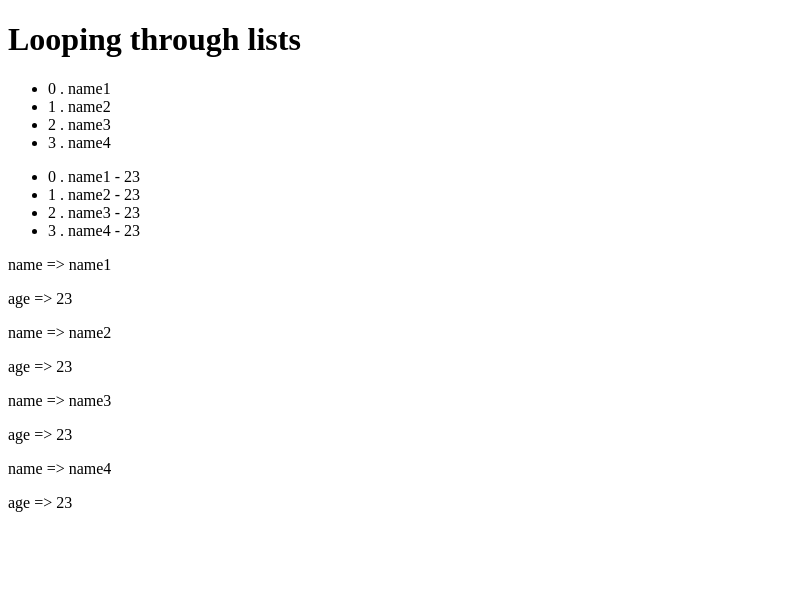
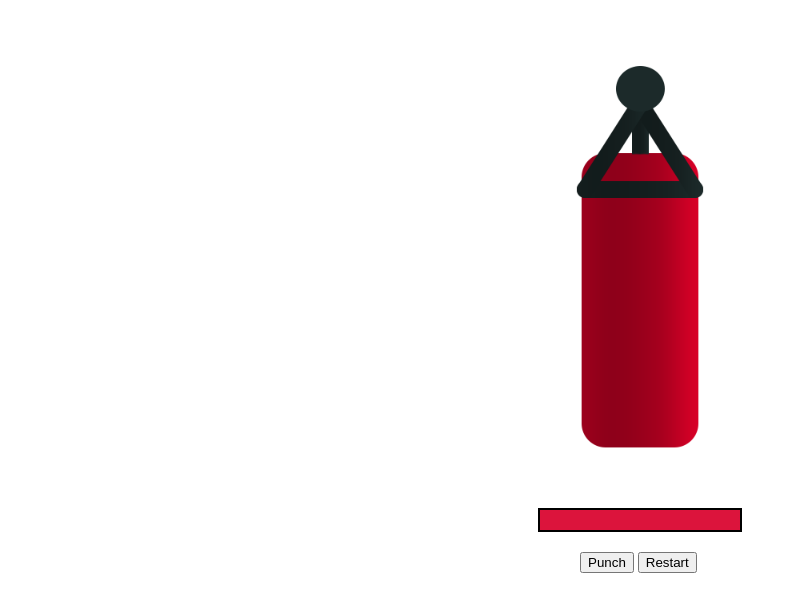
Before and after one commit to som-31/vueJsPlaylist, a plain HTML site: page index.html in a window 1280 px wide. Shown: the whole page, without its empty margins (0-797 px from the left). Drawn offline with nearby package versions, Linux system fonts and the light colour scheme.

Commit message:
updated lesson 13

```diff
--- a/app.js
+++ b/app.js
@@ -1,16 +1,20 @@
 new Vue({
     el : "#vue-app",
     data : {
-    characters : ['name1', 'name2','name3', 'name4'],
-    ninjas : [
-        {name : 'name1', age : 23},
-        {name : 'name2', age : 23},
-        {name : 'name3', age : 23},
-        {name : 'name4', age : 23},
-    ]
+         health : 100,
+         ended : false
     },
     methods : {
-
+        punch(){
+            this.health -= 10;
+            if(this.health === 0){
+               this.ended = true;
+            }
+        },
+        restart(){
+            this.health = 100;
+            this.ended = false;
+        }
     },
     computed : {
 
--- a/index.html
+++ b/index.html
@@ -7,24 +7,20 @@
     <script src="https://cdn.jsdelivr.net/npm/vue/dist/vue.js"></script></head>
 <body>
 <div id="vue-app">
-   <h1>Looping through lists</h1>
-   <ul>
-       <li v-for="(character, index) in characters">{{index}} . {{character}}</li>
-   </ul>
-   <ul>
-       <li v-for="(ninja, index) in ninjas">{{index}} . {{ninja.name}} - {{ninja.age}}</li>
-   </ul>
 
-   <!-- <template v-for="ninja in ninjas">
-       <h3>{{ninja.name}}</h3>
-       <p>{{ninja.age}}</p>
-   </template> -->
-  <template v-for="ninja in ninjas">
-      <div v-for="(val, key) in ninja">
-          <p>{{key}} => {{val}}</p>
+    <!-- Bag image -->
+     <div id="bag" v-bind:class="{ burst : ended}"></div>
+
+     <!-- bag-health -->
+      <div id="bag-health">
+          <div v-bind:style="{ width: health + '%'}"></div>
       </div>
-  </template>
 
+     <!-- controls -->
+     <div id="controls">
+         <button v-on:click="punch" v-if="!ended">Punch</button>
+         <button v-on:click="restart">Restart</button>
+     </div>
 
 </div>
 <script src="app.js"></script>
--- a/style.css
+++ b/style.css
@@ -1,24 +1,27 @@
-
-#canvas{
-    width: 600px;
-    padding: 200px 20px;
-    text-align: center;
-    border: 1px solid #333;
+#bag{
+    width: 200px;
+    height: 500px;
+    margin: 0 auto;
+    background: url(/img/bag.png) center no-repeat;
+    background-size: 80%;
 }
 
-span{
-    background: red;
-    display: inline-block;
-    padding: 10px;
-    color: #fff;
-    margin: 10px 0;
+#bag.burst{
+    background-image: url(/img/bag-burst.png);
 }
 
-.available span{
-    background: green;
+#bag-health{
+    width: 200px;
+    border: 2px solid #000;
+    margin: 0 auto 20px auto;
 }
 
-.nearby span:after{
-    content: "nearby";
-    margin-left: 10px;
+#bag-health div{
+    height: 20px;
+    background: crimson
 }
+
+#controls{
+    width: 120px;
+    margin: 0 auto;
+}
```
Also changed, not shown: img/bag-burst.png (added), img/bag.png (added).
